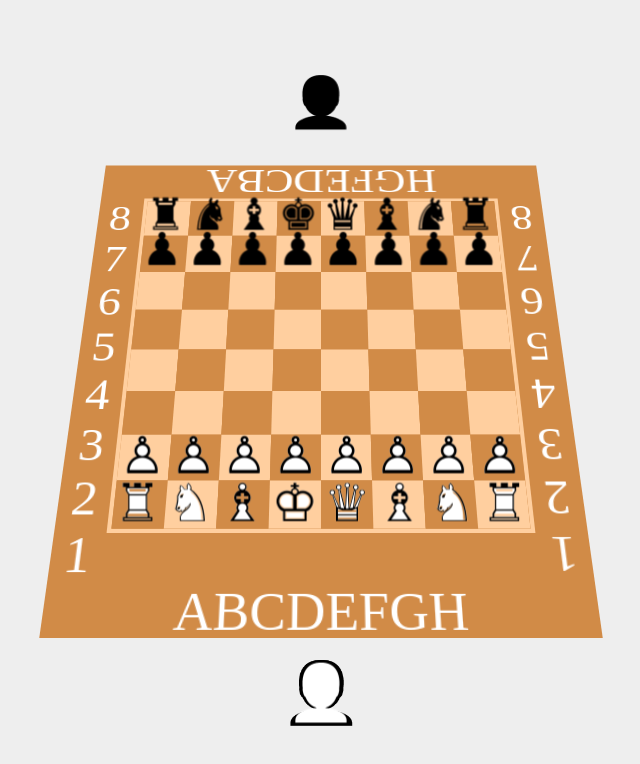
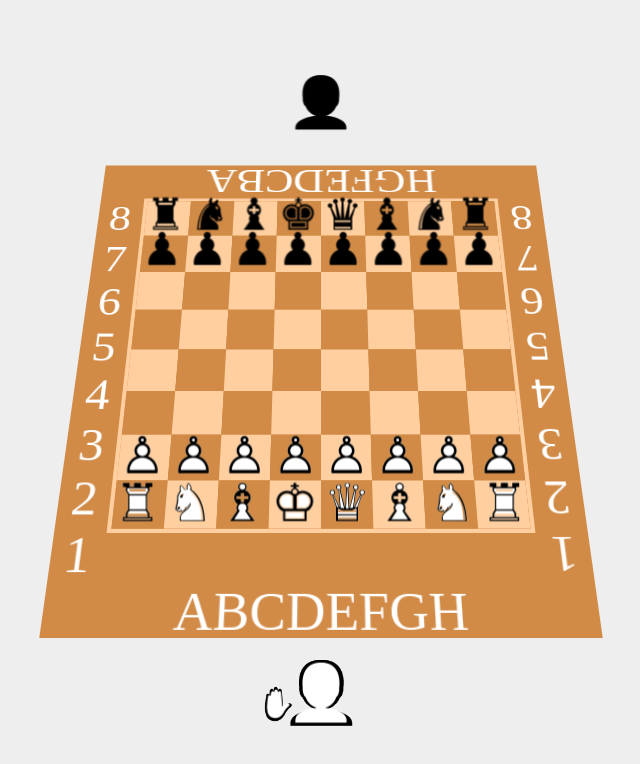
Before and after one commit to DAB0mB/parallax-chess, a React (Vite) app: page / in a window 1280 px wide. Shown: the top 764 px of the page, without its empty margins (319-959 px from the left). Built offline with nearby package versions, Linux system fonts and the light colour scheme.

Commit message:
Add hand icon on turn

```diff
--- a/src/ui/game.module.css
+++ b/src/ui/game.module.css
@@ -13,6 +13,7 @@
 .blackPlayer {
   font-size: 2.8em;
   margin-bottom: -.5em;
+  transform: rotateY(180deg);
 }
 
 .whitePlayer {
--- a/src/ui/game.tsx
+++ b/src/ui/game.tsx
@@ -20,18 +20,18 @@ export function Game() {
 
   return (
     <div className={css.game} style={themeCssVars}>
+      <GameContext.Provider value={game}>
         <div className={css.blackPlayer}>
-        <Player color='black' />
+          <Player player={game.player2} />
         </div>
         <div className={css.gameBoard}>
-        <GameContext.Provider value={game}>
             <Board />
-        </GameContext.Provider>
         </div>
         <div className={css.whitePlayer}>
-        <Player color='white' />
+          <Player player={game.player1} />
         </div>
-      <WinnerMessage game={game} restartGame={restartGame} />
+        <WinnerMessage restartGame={restartGame} />
+      </GameContext.Provider>
     </div>
   );
 }
--- a/src/ui/player.module.css
+++ b/src/ui/player.module.css
@@ -4,6 +4,7 @@
   align-items: center;
   width: 1em;
   height: 1em;
+  position: relative;
 }
 
 .stroke {
@@ -19,3 +20,21 @@
   color: transparent;
   text-shadow: 0 0 var(--color);
 }
+
+.handStroke {
+  position: absolute;
+  font-size: .6em;
+  right: calc(100% - .1em);
+  bottom: -.1em;
+  text-shadow: 0 0 black;
+  color: transparent;
+}
+
+.hand {
+  position: absolute;
+  font-size: .5em;
+  right: 100%;
+  bottom: 0;
+  text-shadow: 0 0 var(--color);
+  color: transparent;
+}
--- a/src/ui/player.tsx
+++ b/src/ui/player.tsx
@@ -1,14 +1,27 @@
+import { useValue } from '@/events/hooks';
+import { Player as GamePlayer } from '@/game/player';
+import { Color } from '@/game/types';
 import { withVars } from '@/utils/style';
+import { useGame } from './game_context';
 import css from './player.module.css';
 
 export type PlayerProps = {
-  color: string,
+  player: GamePlayer,
 };
 
 export function Player(props: PlayerProps) {
-  // TODO: Add hand emoji on turn
+  const game = useGame();
+  const currentPlayer = useValue(game.currentPlayer);
+  const color = props.player.color === Color.WHITE ? 'white' : 'black';
+
   return (
-    <div className={css.player} style={withVars(props)}>
+    <div className={css.player} style={withVars({ color })}>
+      {currentPlayer === props.player && (
+        <>
+          <div className={css.handStroke}>✋</div>
+          <div className={css.hand}>✋</div>
+        </>
+      )}
       <div className={css.stroke}>👤</div>
       <div className={css.icon}>👤</div>
     </div>
--- a/src/ui/winner_message.tsx
+++ b/src/ui/winner_message.tsx
@@ -1,15 +1,15 @@
 import { useLocale } from '@/locale';
 import { useValue } from '../events/hooks';
-import { Game } from '../game/game';
+import { useGame } from './game_context';
 import css from './winner_message.module.css';
 
 export type WinnerMessageProps = {
-  game: Game,
   restartGame: () => void,
 };
 
 export function WinnerMessage(props: WinnerMessageProps) {
-  const winner = useValue(props.game.winner);
+  const game = useGame();
+  const winner = useValue(game.winner);
   const l = useLocale();
 
   if (!winner) return null;
```
Lines whose indentation alone changed are shown as unchanged.
